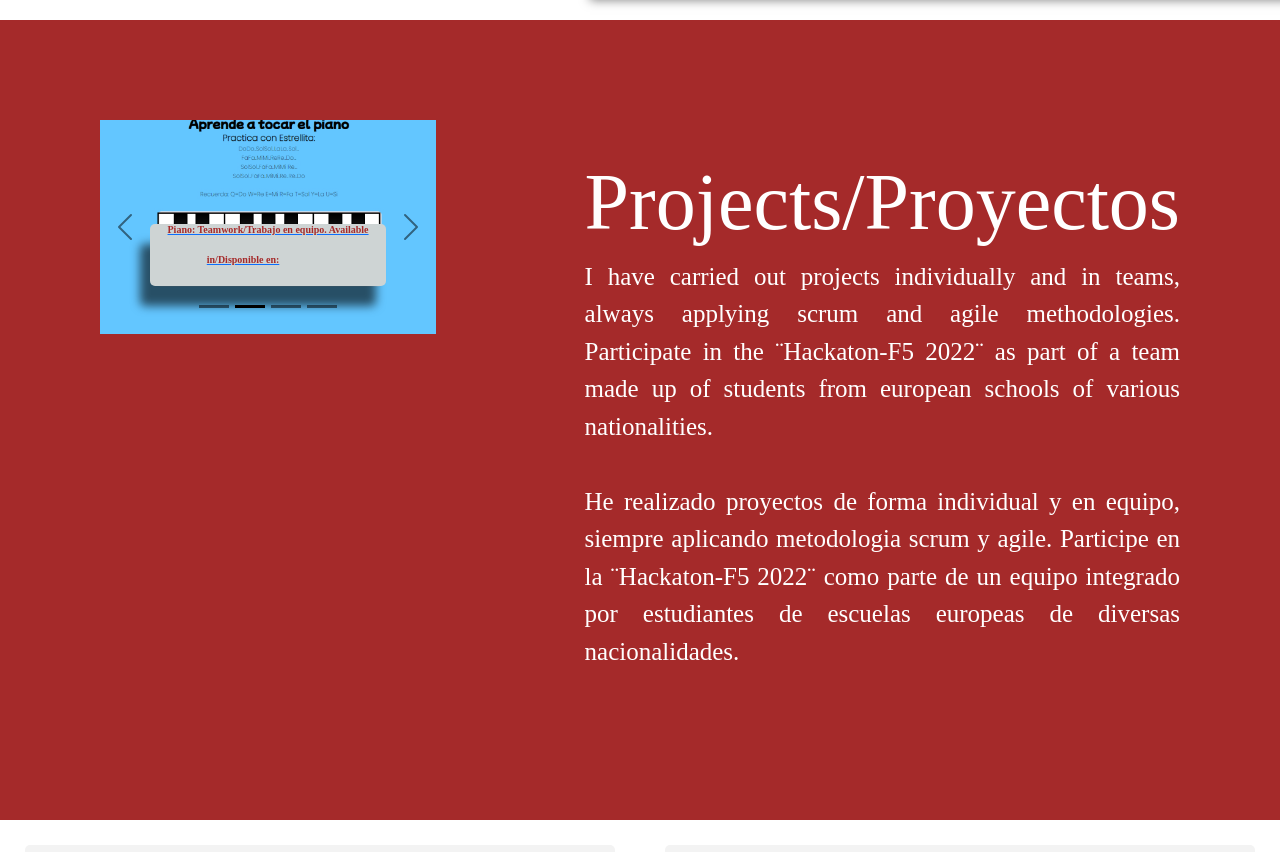
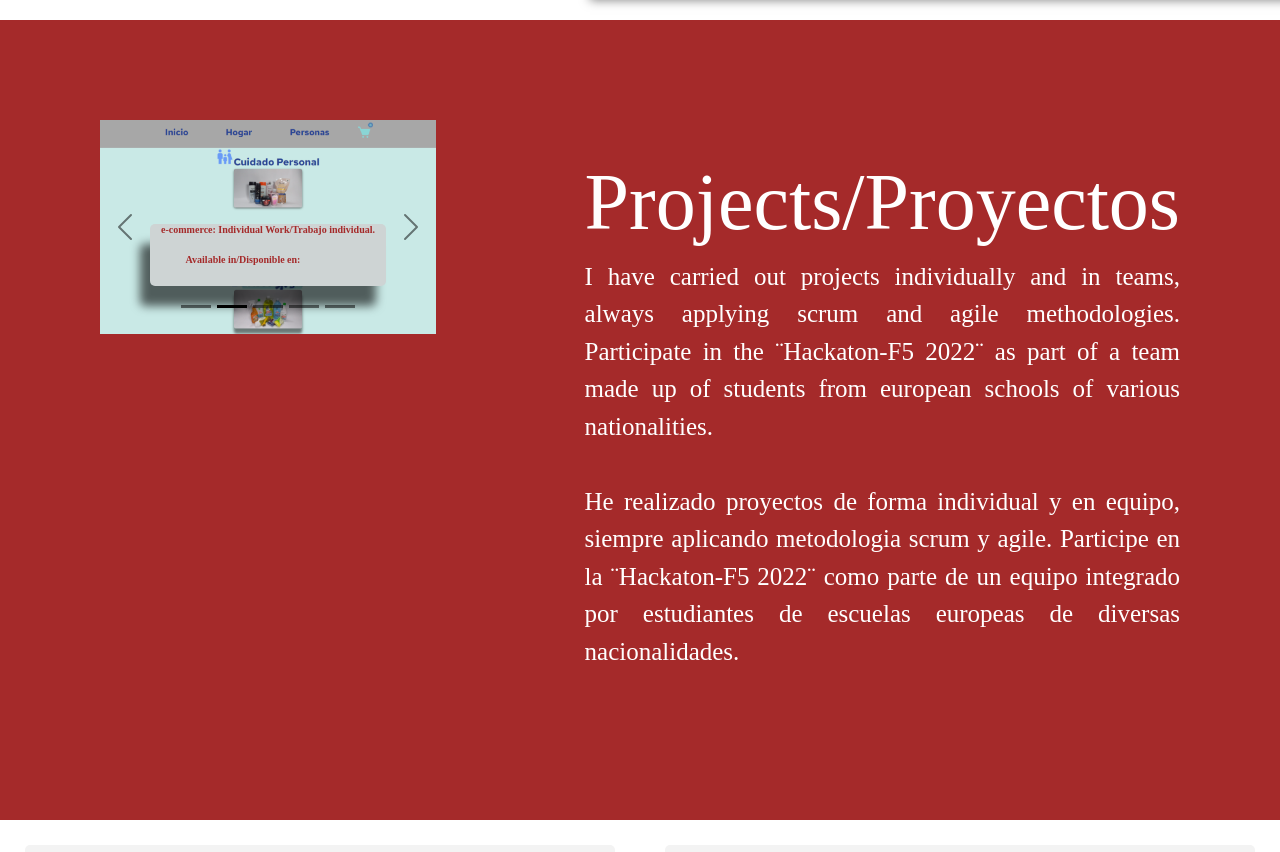
Before and after one commit to JFJ1972/portfolio, a React (Create React App) app: page / in a window 1280 px wide. Shown: the part 1580-2432 px from the top of the page. Built offline with nearby package versions, Linux system fonts and the light colour scheme; some icons are missing; a web font is replaced by a local one.

Commit message:
Add mern proyect

```diff
--- a/src/components/slider/Slider.css
+++ b/src/components/slider/Slider.css
@@ -6,6 +6,9 @@
     width: 100%;
 }
 
+.sliderContainer a{
+    text-decoration: none;
+}
 .sliderContainer h3{
     background-color: #CED4D4;
     color:brown;
@@ -13,6 +16,8 @@
     border-radius: 5px;
     box-shadow: -10px 20px 10px  rgba(0,0,0,0.6);
     font-size: 10px;
+    list-style: none;
+    text-decoration: none;
 }
 
 .icon{
@@ -57,6 +62,7 @@
     .proyectsText h3{
         margin-bottom: 5px;
         font-size: 25px;
+
     }
     .proyectsText > p{
         line-height: 1.5;
--- a/src/components/slider/Slider.js
+++ b/src/components/slider/Slider.js
@@ -5,6 +5,7 @@ import img3 from "../../media/piano.jpg";
 import img4 from "../../media/replica.png";
 import img5 from "../../media/covidapp.png";
 import img6 from "../../media/ecommerce.png";
+import img7 from "../../media/mernStack.png";
 import { Icon } from '@iconify/react';
 
 const Slider = () => {
@@ -12,6 +13,18 @@ const Slider = () => {
     <div className="proyects">
       <div className="sliderContainer">
         <Carousel variant="dark" >
+
+        <Carousel.Item>
+            <img className="d-block w-100" src={img7} alt="Second slide" />
+            <Carousel.Caption>
+              <a href="https://mern-start-client.herokuapp.com"
+                target="_blank"
+                rel="noopener noreferrer">
+              <h3>Mern: Individual Work/Trabajo individual. Available in/Disponible en:
+              <Icon className="icon" Icon icon="cib:heroku" color="brown"/></h3>
+              </a>
+            </Carousel.Caption>
+          </Carousel.Item>
 
         <Carousel.Item>
             <img className="d-block w-100" src={img6} alt="Second slide" />
```
Also changed, not shown: src/media/mernStack.png (added).
